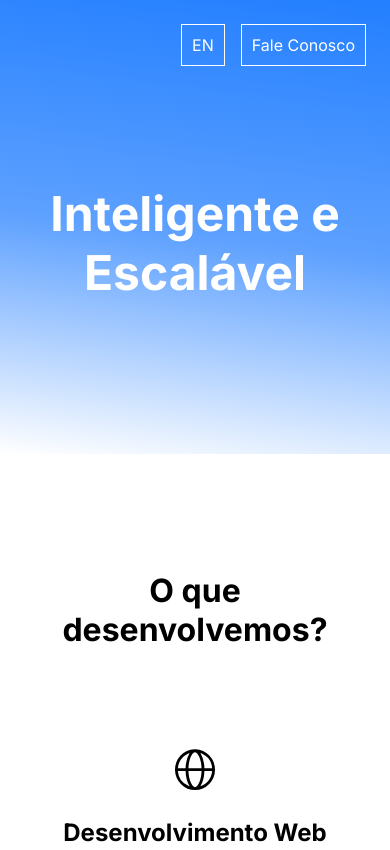
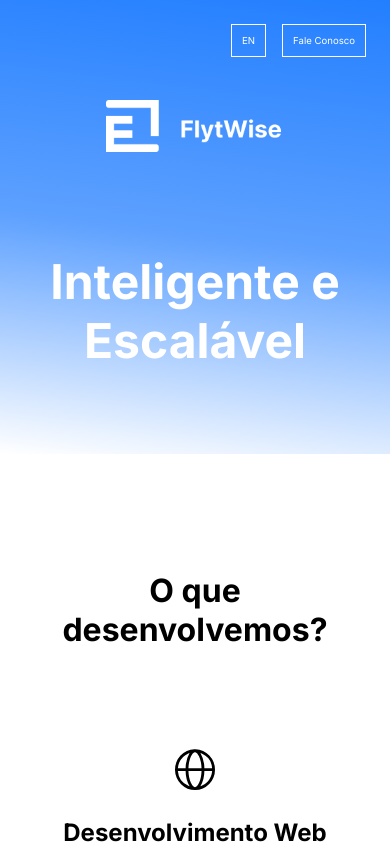
Before and after one commit to gabrieldudekvidal/flytwise, a plain HTML site: page pages/pt-br.html in a window 390 px wide. Shown: the top 850 px of the page. Drawn offline with Linux system fonts and the light colour scheme.

Commit message:
First version

```diff
--- a/css/style.css
+++ b/css/style.css
@@ -13,6 +13,10 @@ a {
 
 h1 {
     padding: 4rem 0rem 2rem 0;
+}
+
+.logo {
+    width: 20%;
 }
 
 .hero {
@@ -33,7 +37,7 @@ h1 {
     font-size: 3rem;
 }
 
-.hero nav {
+.buttons {
     position: absolute;
     top: 2rem;
     right: 5rem;
@@ -102,9 +106,15 @@ h1 {
          width: 15%;
     }
 
-    .hero nav {
+    .buttons{
         top: 1.5rem;
         right: 1.5rem;
+        font-size: 0.6rem;
+    }
+
+    .logo {
+        margin-top: 5rem;
+        width: 50%;
     }
 
   }
--- a/pages/pt-br.html
+++ b/pages/pt-br.html
@@ -4,6 +4,7 @@
     <meta charset="UTF-8" />
     <meta name="viewport" content="width=device-width, initial-scale=1.0" />
     <title>FlytWise</title>
+    <link rel="icon" type="image/x-icon" href="../assets/icons/favicon.ico">
     <link rel="stylesheet" href="../css/style.css" />
 </head>
 <body>
@@ -11,8 +12,11 @@
 
         <div class="hero">
             <nav>
-                <a class="btn" href="../index.html">EN</a>
-                <a class="btn" href="mailto: rpa@flytwise.net">Fale Conosco</a>
+                <img class="logo" src="../assets/icons/logo.png" alt="FlytWise">
+                <div class="buttons">
+                    <a class="btn" href="../index.html">EN</a>
+                    <a class="btn" href="mailto: rpa@flytwise.net">Fale Conosco</a>
+                </div>
             </nav>
             <h1>Inteligente e Escalável</h1>
         </div>
```
Also changed, not shown: index.html (+6 -2 lines), assets/icons/favicon.ico (added), assets/icons/logo.png (added), 3 other files.
